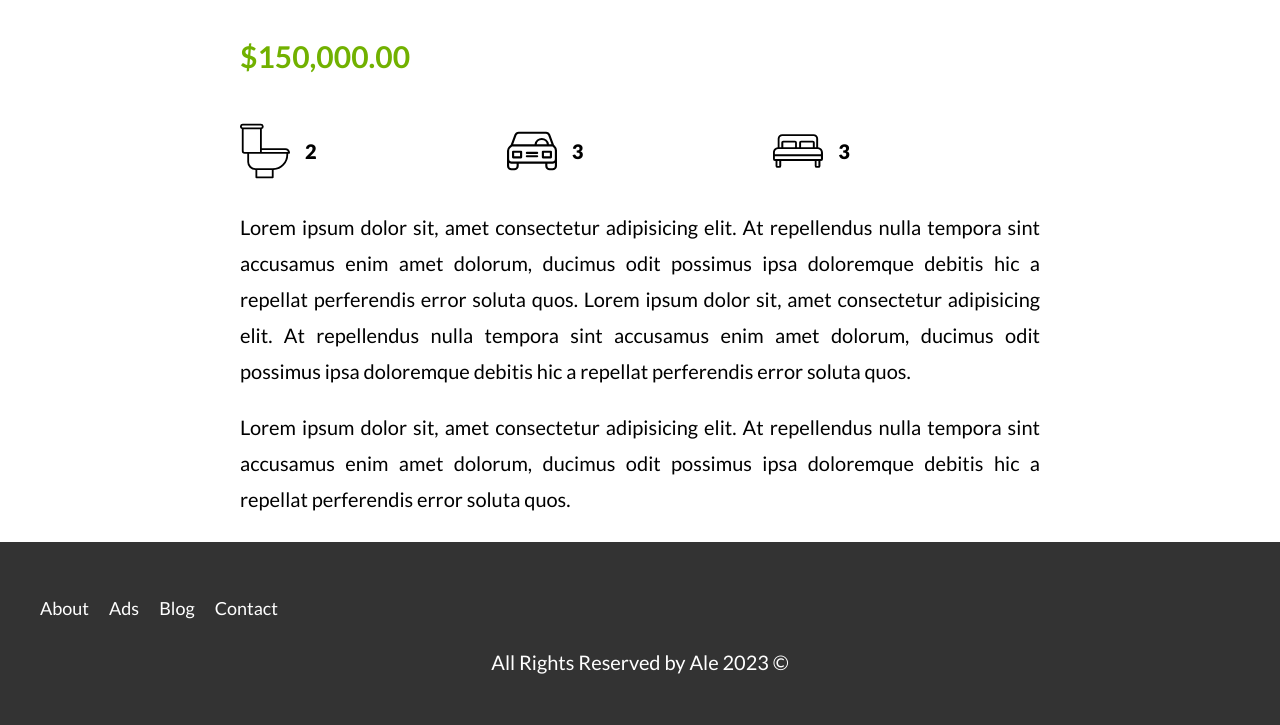
After one commit to aleee-git/RealEstate, a PHP site: page /Ad.html in a window 1280 px wide. The commit adds this page. Shown: the part 839-1564 px from the top of the page. Run offline with PHP 8.4, Linux system fonts and the light colour scheme.

Commit message:
Auncio Style

```diff
--- /dev/null
+++ b/Ad.html
@@ -0,0 +1,89 @@
+<!DOCTYPE html>
+<html lang="en">
+
+<head>
+    <meta charset="UTF-8">
+    <meta http-equiv="X-UA-Compatible" content="IE=edge">
+    <meta name="viewport" content="width=device-width, initial-scale=1.0">
+    <title>🏠 Bienes Raíces 🏠</title>
+    <!-- CSS Style-->
+    <link rel="stylesheet" href="build/css/app.css">
+</head>
+
+<body>
+    <header class="header">
+        <div class="contenedor contenido-header">
+            <div class="barra">
+
+                <a href="/">
+                    <img src="build/img/logo.svg" alt="Logo">
+                </a>
+
+                <nav class="navegacion">
+                    <a href="about.html">About</a>
+                    <a href="ads.html">Ads</a>
+                    <a href="blog.html">Blog</a>
+                    <a href="contact.html">Contact</a>
+                </nav>
+
+            </div>
+        </div>
+    </header>
+
+    <main class="contenedor seccion contenido-centrado">
+        <h1>Lake House</h1>
+
+        <picture>
+            <source srcset="/build/img/destacada.webp" type="image/webp">
+            <source srcset="/build/img/destacada.jpg" type="image/jpeg">
+            <img loading="lazy" src="/build/img/destacada.jpg" alt="Destacada">
+        </picture>
+
+        <div class="resumen-propiedad">
+            <p class="precio">$150,000.00</p>
+            <ul class="iconos-caracteristicas">
+                <li>
+                    <img loading="lazy" src="/build/img/icono_wc.svg" alt="Icono">
+                    <p>2</p>
+                </li>
+
+                <li>
+                    <img loading="lazy" src="/build/img/icono_estacionamiento.svg" alt="Icono">
+                    <p>3</p>
+                </li>
+
+                <li>
+                    <img loading="lazy" src="/build/img/icono_dormitorio.svg" alt="Icono">
+                    <p>3</p>
+                </li>
+            </ul>
+
+            <p class="parrafo">Lorem ipsum dolor sit, amet consectetur adipisicing elit. At repellendus nulla tempora sint accusamus enim amet
+                dolorum, ducimus odit possimus ipsa doloremque debitis hic a repellat perferendis error soluta quos.
+                Lorem ipsum dolor sit, amet consectetur adipisicing elit. At repellendus nulla tempora sint accusamus enim amet
+                dolorum, ducimus odit possimus ipsa doloremque debitis hic a repellat perferendis error soluta quos.
+            </p>
+            <p class="parrafo">
+                Lorem ipsum dolor sit, amet consectetur adipisicing elit. At repellendus nulla tempora sint accusamus enim amet
+                dolorum, ducimus odit possimus ipsa doloremque debitis hic a repellat perferendis error soluta quos.
+            </p>
+
+        </div>
+
+    </main>
+
+    <footer class="footer seccion">
+        <div class="contenedor contenedor-footer">
+            <nav class="navegacion">
+                <a href="about.html">About</a>
+                <a href="ads.html">Ads</a>
+                <a href="blog.html">Blog</a>
+                <a href="contact.html">Contact</a>
+            </nav>
+        </div>
+        <p class="copyright">All Rights Reserved by Ale 2023 &copy;</p>
+    </footer>
+
+    <script src="build/js/bundle.min.js"></script>
+</body>
+</html>
--- a/src/scss/layout/_anuncios.scss
+++ b/src/scss/layout/_anuncios.scss
@@ -16,12 +16,19 @@
         margin: 0;
         text-align: center;
     }
+}
 
     .precio {
         color: $verde;
         font-weight: $bold;
         font-size: 3rem;
     }
+
+.resumen-propiedad {
+    .parrafo{
+        text-align: justify;
+    }
+}
 
     .iconos-caracteristicas {
         display: flex;
@@ -34,7 +41,7 @@
 
             img {
                 flex: 0 0 5rem;
-                margin-right: 1rem;
+                margin-right: 1.5rem;
             }
 
             p {
@@ -43,5 +50,3 @@
         }
 
     }
-
-}
--- a/src/scss/layout/_inferior.scss
+++ b/src/scss/layout/_inferior.scss
@@ -24,11 +24,14 @@
         color: black;
         display: block;
         margin-top: 2rem;
-        text-align: justify;
 
         @include tablet {
             margin-top: 0;
         }
+    }
+
+    p {
+        text-align:justify;
     }
 
     h4 {
```
Also changed, not shown: build/css/app.css, 1 other file.
